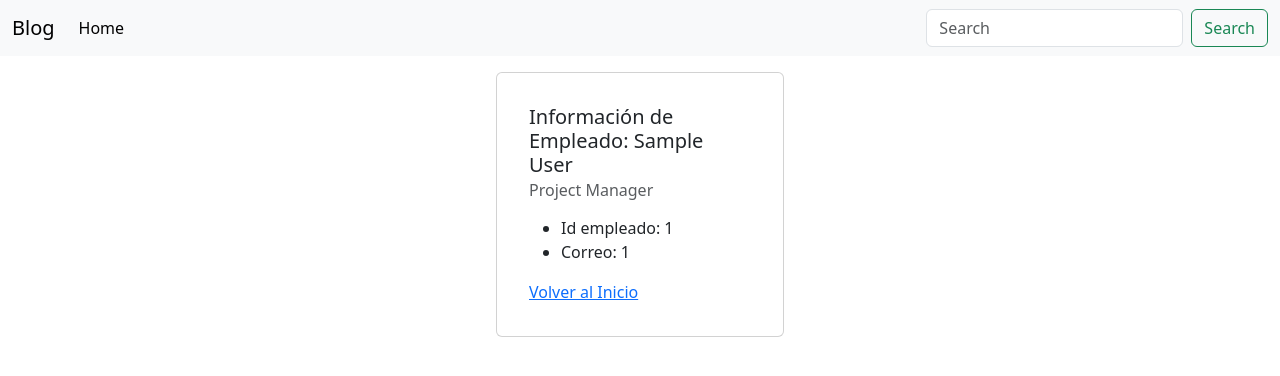
After one commit to josehermosillaa/M70031, a Django app: page /crudapp/empleado/1/ in a window 1280 px wide. The commit adds this page. Shown: the top 376 px of the page. Run offline with Django 4.2, Linux system fonts and the light colour scheme; tables that the repository leaves empty hold one stand-in row (values such as "Sample post"); some libraries are stand-ins or nearby versions.

Commit message:
se agrega empleados/<int:pk> para el detalle de empleados en especifico, ademas de las tag urls en detalles.html

```diff
--- a/config/settings.py
+++ b/config/settings.py
@@ -63,8 +63,8 @@ MIDDLEWARE = [
     "django.middleware.clickjacking.XFrameOptionsMiddleware",
 ]
 
-ROOT_URLCONF = "config.urls"
-
+ROOT_URLCONF = "config.urls" #se deja el archivo config/urls.py como el de configuraciones de urls del proyecto
+#predeterminado
 TEMPLATES = [
     {
         "BACKEND": "django.template.backends.django.DjangoTemplates",
--- /dev/null
+++ b/crudapp/templates/crudapp/detalle.html
@@ -0,0 +1,16 @@
+{% extends 'crudapp/base.html' %} {% block content %}
+<div class="card mx-auto m-3 p-3" style="width: 18rem;">
+    <div class="card-body">
+      <h5 class="card-title">Información de Empleado: {{empleado.emp_nombre}}</h5>
+      <h6 class="card-subtitle mb-2 text-body-secondary">{{empleado.emp_designacion}}</h6>
+      <p class="card-text">
+        <ul>
+            <li>Id empleado: {{empleado.emp_id}}</li>
+            <li>Correo: {{empleado.emp_id}}</li>
+        </ul>
+    </p>
+      <a href="{% url 'mostrar_emp' %}" class="card-link">Volver al Inicio</a>
+    </div>
+  </div>
+
+{% endblock content %}
--- a/crudapp/templates/crudapp/mostrar.html
+++ b/crudapp/templates/crudapp/mostrar.html
@@ -17,14 +17,14 @@
         {% for empleado in empleados %}
             <tr>
                 <td>{{empleado.emp_id}}</td>
-                <td>{{empleado.emp_nombre}}</td>
+                <td><a class='text-decoration-none text-reset' href="{% url 'empleado_detalle' empleado.pk %}">{{empleado.emp_nombre}}</a></td>
                 <td>{{empleado.emp_correo}}</td>
                 <td>{{empleado.emp_designacion}}</td>
                 <td>
-                <a href="/crudapp/editar/{{empleado.pk}}/">Actualizar</a>
+                <a href="{% url 'editar_emp' empleado.pk  %}">Actualizar</a>
                 </td>
                 <td>
-                <a href="/crudapp/eliminar/{{empleado.pk}}/">Eliminar</a>
+                <a href="{% url 'eliminar_emp' empleado.pk %}">Eliminar</a>
                 </td>
                 </tr>
         {% endfor %}
--- a/crudapp/urls.py
+++ b/crudapp/urls.py
@@ -8,4 +8,5 @@ urlpatterns = [
     path("mostrar/", views.mostrar_emp_view, name='mostrar_emp'),
     path("editar/<int:pk>/", views.editar_emp_view, name='editar_emp'),
     path("eliminar/<int:pk>/", views.eliminar_emp_view, name='eliminar_emp'),
+    path("empleado/<int:pk>/", views.empleado_detalle_view, name='empleado_detalle'),
 ]
--- a/crudapp/views.py
+++ b/crudapp/views.py
@@ -47,3 +47,8 @@ def eliminar_emp_view(request,pk):
         return redirect('/crudapp/mostrar/')
     context={'empleado':empleado}
     return render(request, 'crudapp/eliminar.html', context)
+
+def empleado_detalle_view(request, pk):
+    empleado = Empleado.objects.get(id=pk)
+    context = {'empleado':empleado}
+    return render(request, 'crudapp/detalle.html',context=context)
```
